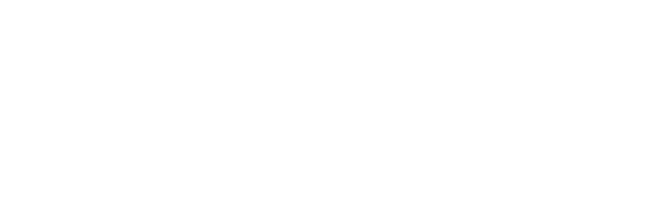
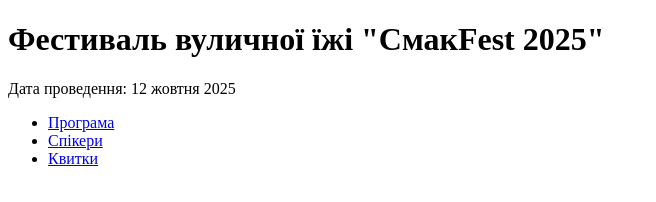
Before and after one commit to vanekssss/practik-1, a plain HTML site: page index.html in a window 1280 px wide. Shown: the whole page, without its empty margins (0-656 px from the left). Drawn offline with Linux system fonts and the light colour scheme.

Commit message:
three commit

```diff
--- a/index.html
+++ b/index.html
@@ -3,11 +3,31 @@
 
 <head>
     <meta charset="UTF-8">
-
-    <title>Document</title>
+    <title>Сторінка події</title>
 </head>
 
 <body>
+    <header>
+        <h1>Фестиваль вуличної їжі "СмакFest 2025"</h1>
+        <p>Дата проведення:
+            <time datetime="2025-10-12">12 жовтня 2025</time>
+        </p>
+    </header>
+    <nav>
+        <ul>
+            <li><a href="#program">Програма</a></li>
+            <li><a href="#speakers">Спікери</a></li>
+            <li><a href="#tickets">Квитки</a></li>
+        </ul>
+    </nav>
+    <main>
+
+    </main>
+
+    <footer>
+
+    </footer>
 
 </body>
+
 </html>
```
